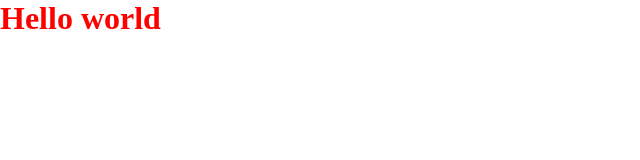
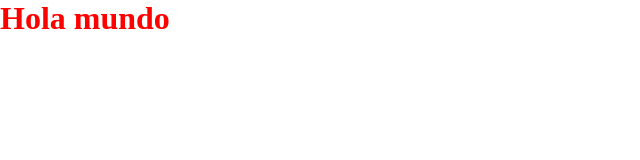
Before and after one commit to Gabrieloil/the-first-one, a plain HTML site: page index.html in a window 1280 px wide. Shown: the whole page, without its empty margins (0-640 px from the left). Drawn offline with Linux system fonts and the light colour scheme.

Commit message:
Update index.html

```diff
--- a/index.html
+++ b/index.html
@@ -7,6 +7,6 @@
     <link rel="stylesheet" href="./styles/style.css">
 </head>
 <body>
-    <h1>Hello world</h1>
+    <h1>Hola mundo</h1>
 </body>
 </html>
```
